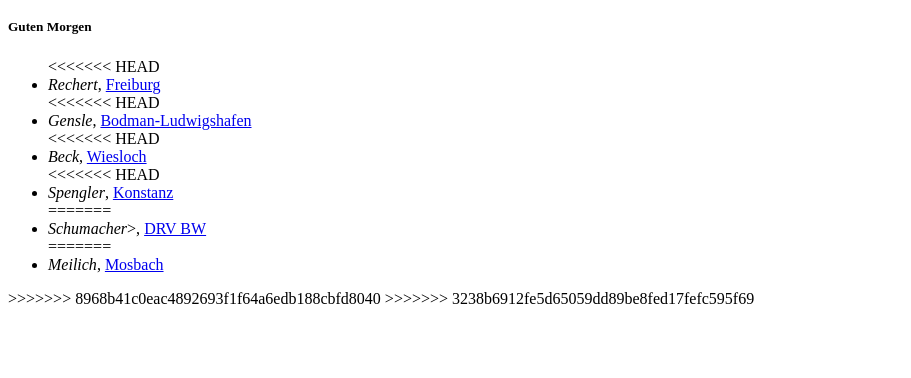
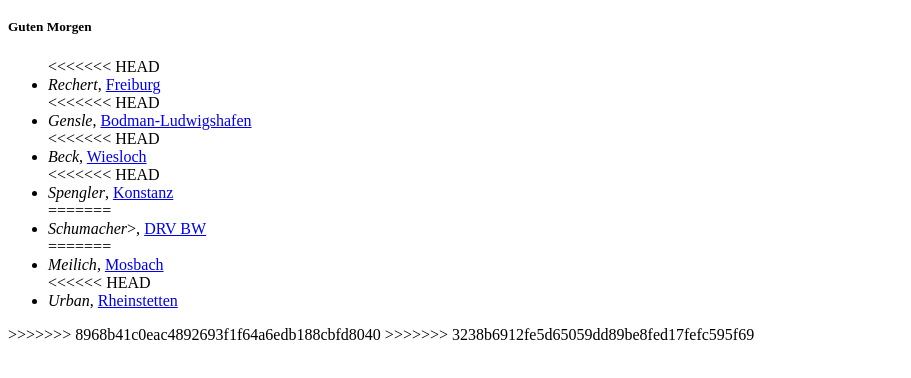
Before and after one commit to rechert-hsk/dvm24-webseite, a plain HTML site: page index.html in a window 1280 px wide. Shown: the part 266-644 px from the top of the page, without its empty margins (0-911 px from the left). Drawn offline with Linux system fonts and the light colour scheme.

Commit message:
Add Urban

```diff
--- a/index.html
+++ b/index.html
@@ -31,6 +31,8 @@
         <li><i>Schumacher</i>>, <a href="https://de.wikipedia.org/wiki/Deutsche_Rentenversicherung_Baden-W%C3%BCrttemberg">DRV BW</a></li>
 =======
         <li><i>Meilich</i>, <a href="https://watchbutdonotlearn.github.io/">Mosbach</a></li>
+<<<<<< HEAD
+        <li><i>Urban</i>, <a href="https://www.rheinstetten.de/de/startseite">Rheinstetten</a></li>
     </ul>
 >>>>>>> 8968b41c0eac4892693f1f64a6edb188cbfd8040
 >>>>>>> 3238b6912fe5d65059dd89be8fed17fefc595f69
```
